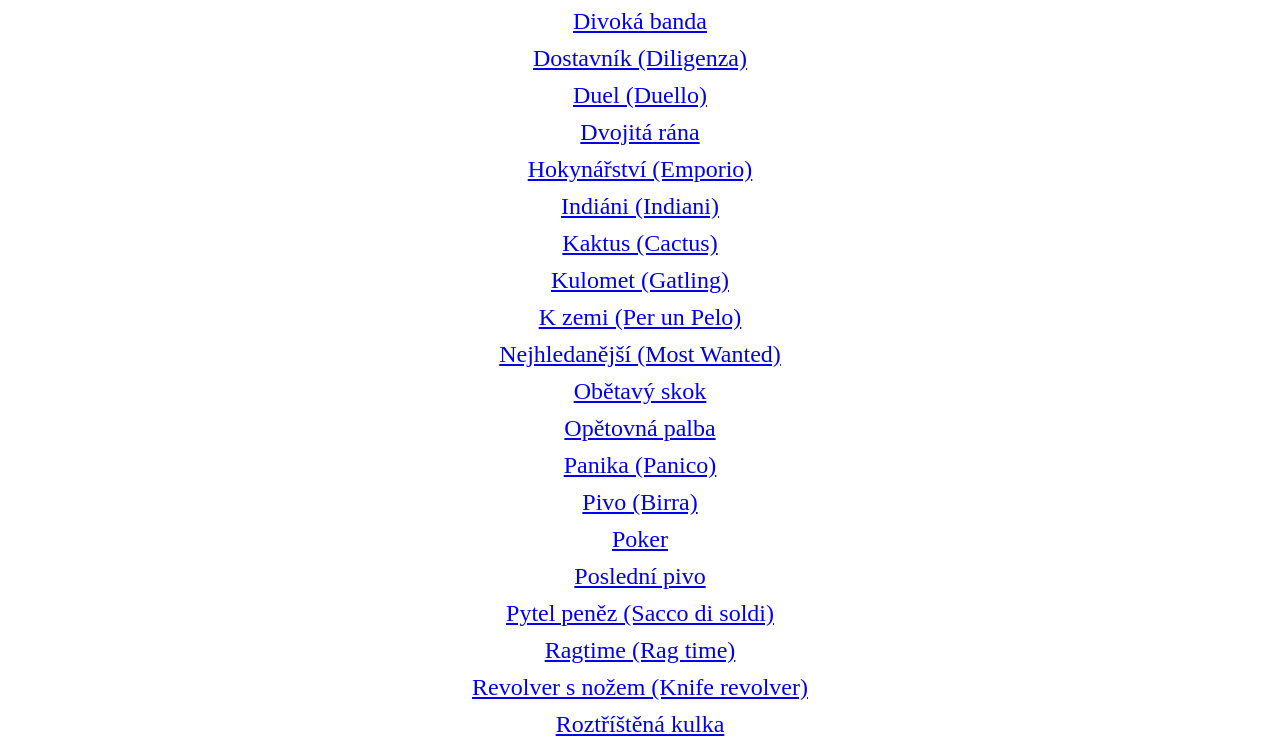
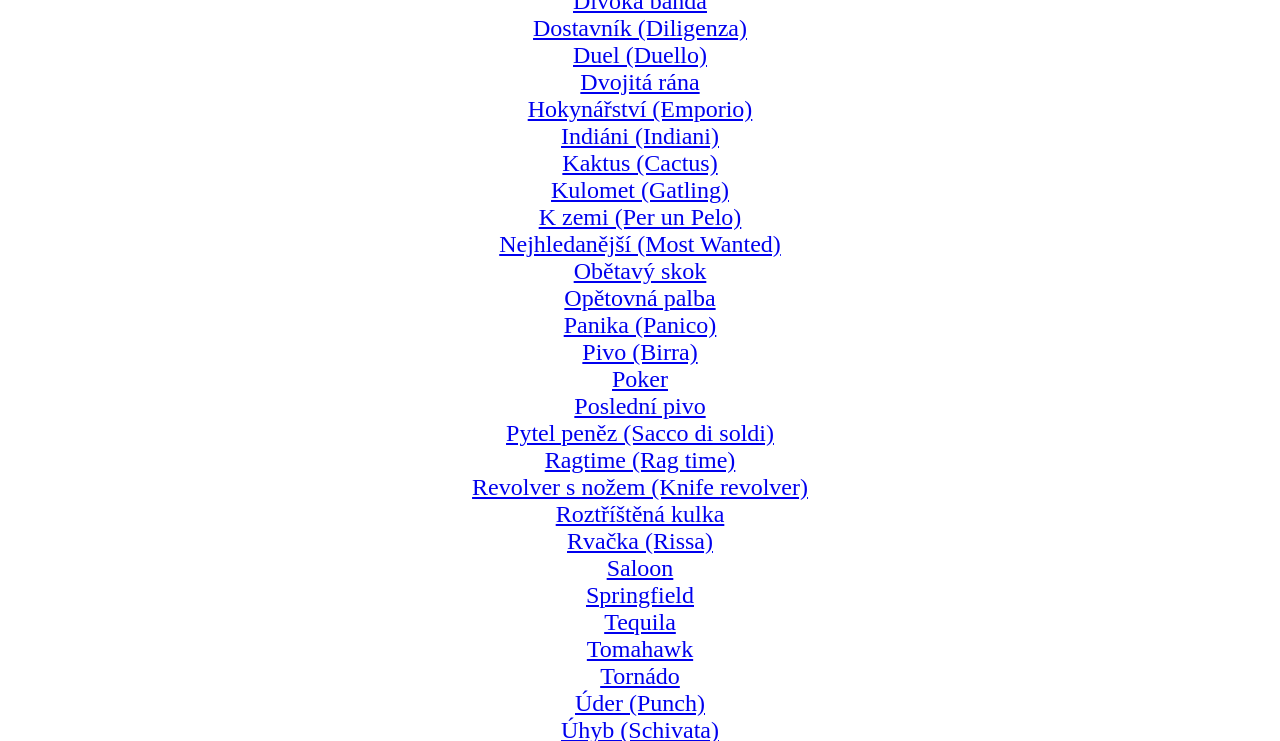
Before and after one commit to A-X-O-N/bang, a plain HTML site: page data/pages/brown.html in a window 1280 px wide. Shown: the part 128-869 px from the top of the page. Drawn offline with Linux system fonts and the light colour scheme.

Commit message:
Update bang.css

```diff
--- a/data/css/bang.css
+++ b/data/css/bang.css
@@ -18,7 +18,6 @@
 }
 
 div.list p {
-	padding-top: 10px;
 	font-size: 1.5em;
 }
 
```
